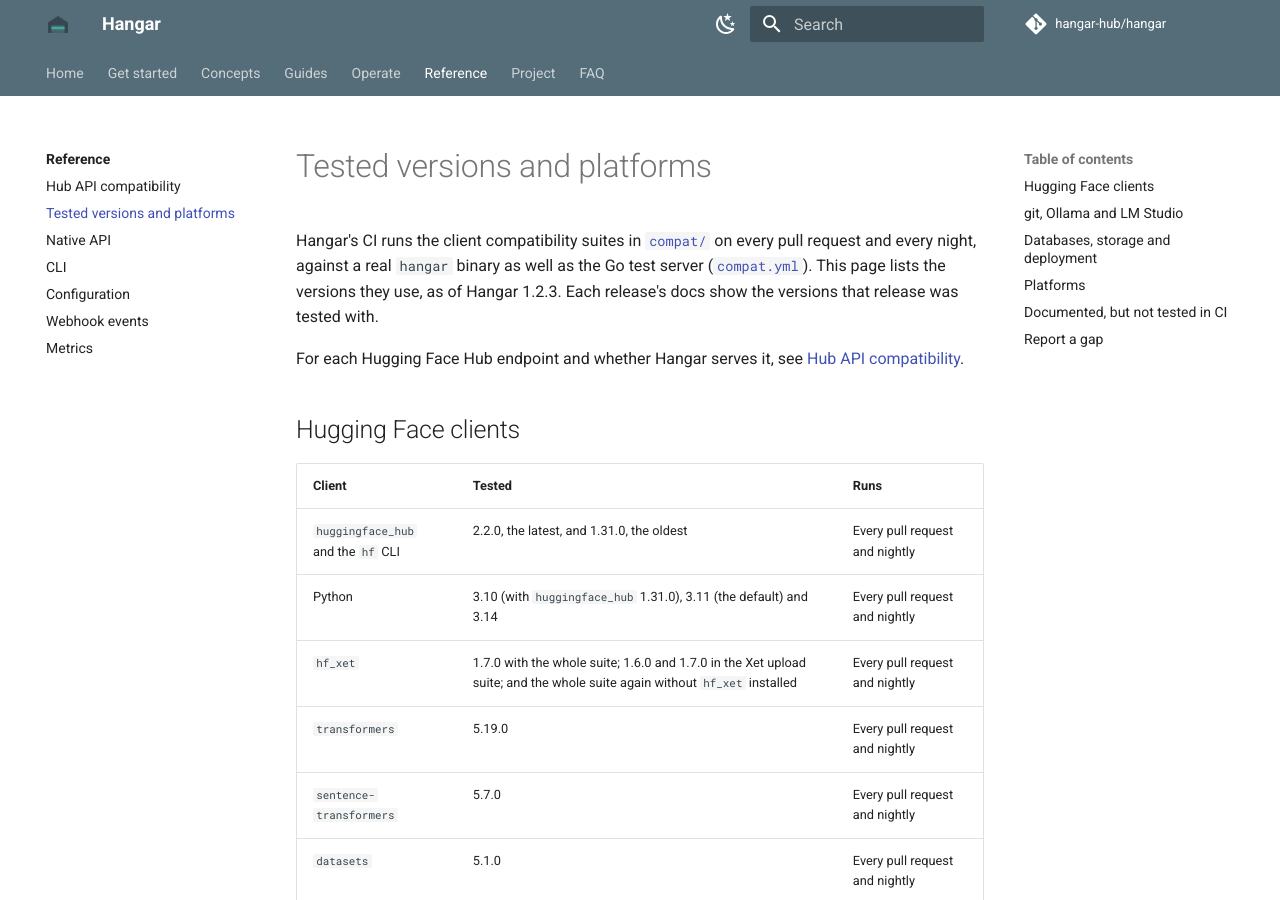
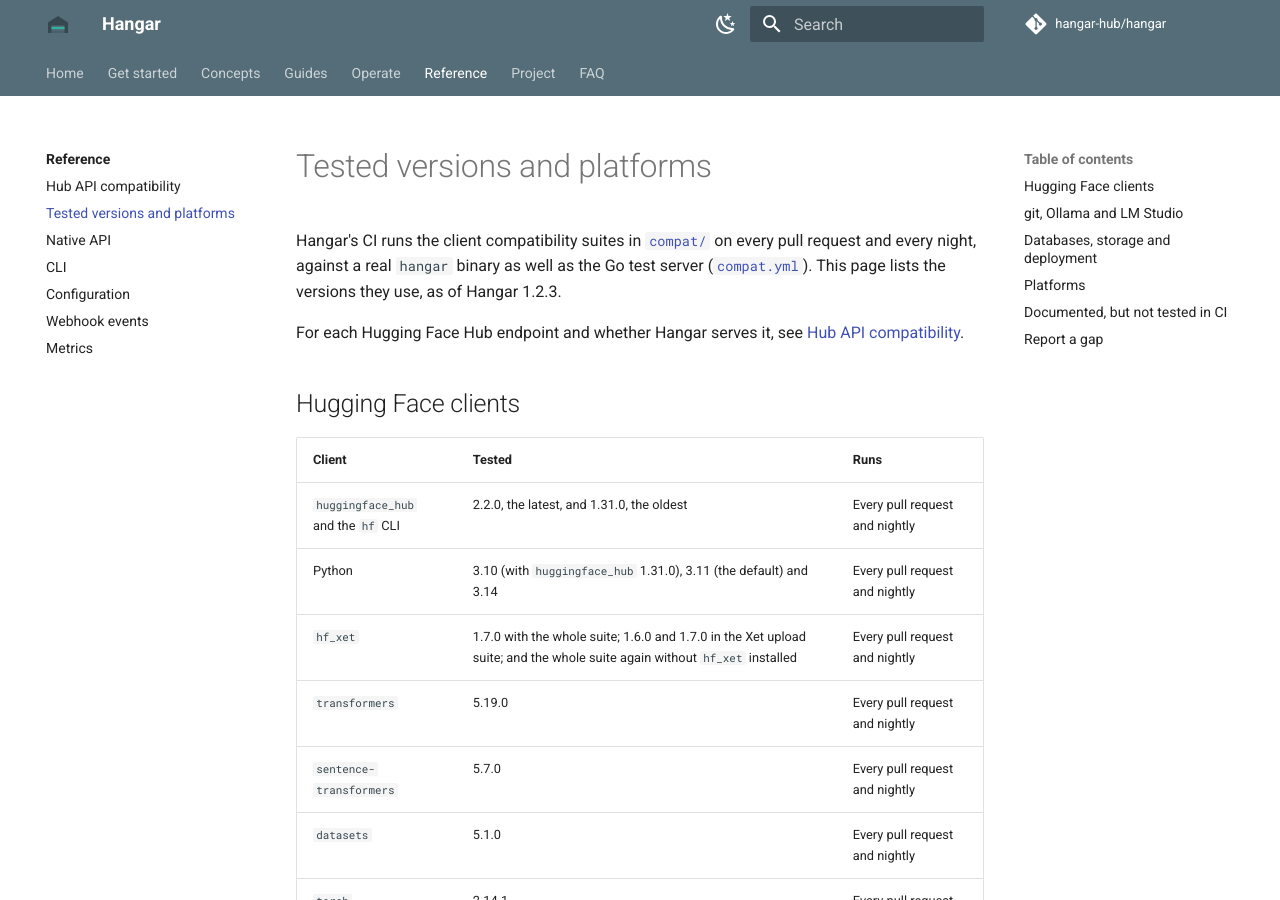
Before and after one commit to hangar-hub/hangar, an MkDocs documentation site: the page built from docs/reference/compatibility.md, in a window 1280 px wide and 900 px high. Built offline with MkDocs 1.6.1 and Material for MkDocs 9.7.7, drawn with Linux system fonts in a browser that asks for light colours; plug-ins that fetch from the network failed and are left out; comment, search, counter and statistics services are not loaded; the version menu is left out.

Commit message:
docs: claim only what CI tests on the requirements and tested versions pages

```diff
--- a/docs/reference/compatibility.md
+++ b/docs/reference/compatibility.md
@@ -5,7 +5,7 @@
 
 # Tested versions and platforms
 
-Hangar's CI runs the client compatibility suites in [`compat/`](https://github.com/hangar-hub/hangar/tree/main/compat) on every pull request and every night, against a real `hangar` binary as well as the Go test server ([`compat.yml`](https://github.com/hangar-hub/hangar/blob/main/.github/workflows/compat.yml)). This page lists the versions they use, as of Hangar 1.2.3. Each release's docs show the versions that release was tested with.
+Hangar's CI runs the client compatibility suites in [`compat/`](https://github.com/hangar-hub/hangar/tree/main/compat) on every pull request and every night, against a real `hangar` binary as well as the Go test server ([`compat.yml`](https://github.com/hangar-hub/hangar/blob/main/.github/workflows/compat.yml)). This page lists the versions they use, as of Hangar 1.2.3.
 
 For each Hugging Face Hub endpoint and whether Hangar serves it, see [Hub API compatibility](hub-api-compatibility.md).
 
```
Also changed, not shown: docs/get-started/requirements.md (+1 -1 lines).
